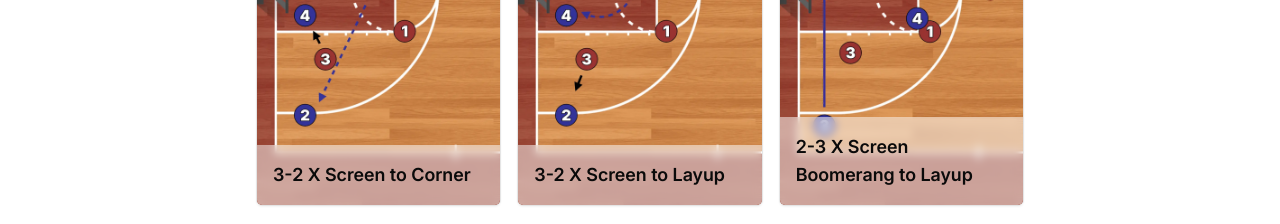
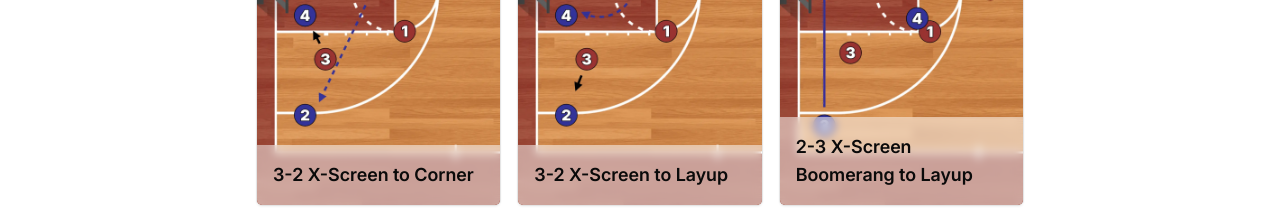
Before and after one commit to Friggies/fullcourt-web, a Next.js app: page / in a window 1280 px wide. Shown: the part 960-1184 px from the top of the page. Built offline with nearby package versions, Linux system fonts and the light colour scheme; no server answers.

Commit message:
added dashes back

```diff
--- a/app/page.tsx
+++ b/app/page.tsx
@@ -111,13 +111,13 @@ export default function Index() {
               >
                 <Image
                   src={`/thumbnails/6.webp`}
-                  alt={`Play 3-2 X Screen to Corner`}
+                  alt={`Play 3-2 X-Screen to Corner`}
                   width={600}
                   height={1067}
                 />
                 <div className="absolute bottom-0 w-full bg-background/50 backdrop-blur-sm p-4 flex flex-col flex-1 justify-between">
                   <h2 className="text-lg font-semibold">
-                    3-2 X Screen to Corner
+                    3-2 X-Screen to Corner
                   </h2>
                 </div>
               </Link>
@@ -133,13 +133,13 @@ export default function Index() {
               >
                 <Image
                   src={`/thumbnails/5.webp`}
-                  alt={`Play 3-2 X Screen to Layup`}
+                  alt={`Play 3-2 X-Screen to Layup`}
                   width={600}
                   height={1067}
                 />
                 <div className="absolute bottom-0 w-full bg-background/50 backdrop-blur-sm p-4 flex flex-col flex-1 justify-between">
                   <h2 className="text-lg font-semibold">
-                    3-2 X Screen to Layup
+                    3-2 X-Screen to Layup
                   </h2>
                 </div>
               </Link>
@@ -155,13 +155,13 @@ export default function Index() {
               >
                 <Image
                   src={`/thumbnails/7.webp`}
-                  alt={`Play 2-3 X Screen Boomerang to Layup`}
+                  alt={`Play 2-3 X-Screen Boomerang to Layup`}
                   width={600}
                   height={1067}
                 />
                 <div className="absolute bottom-0 w-full bg-background/50 backdrop-blur-sm p-4 flex flex-col flex-1 justify-between">
                   <h2 className="text-lg font-semibold">
-                    2-3 X Screen Boomerang to Layup
+                    2-3 X-Screen Boomerang to Layup
                   </h2>
                 </div>
               </Link>
```
